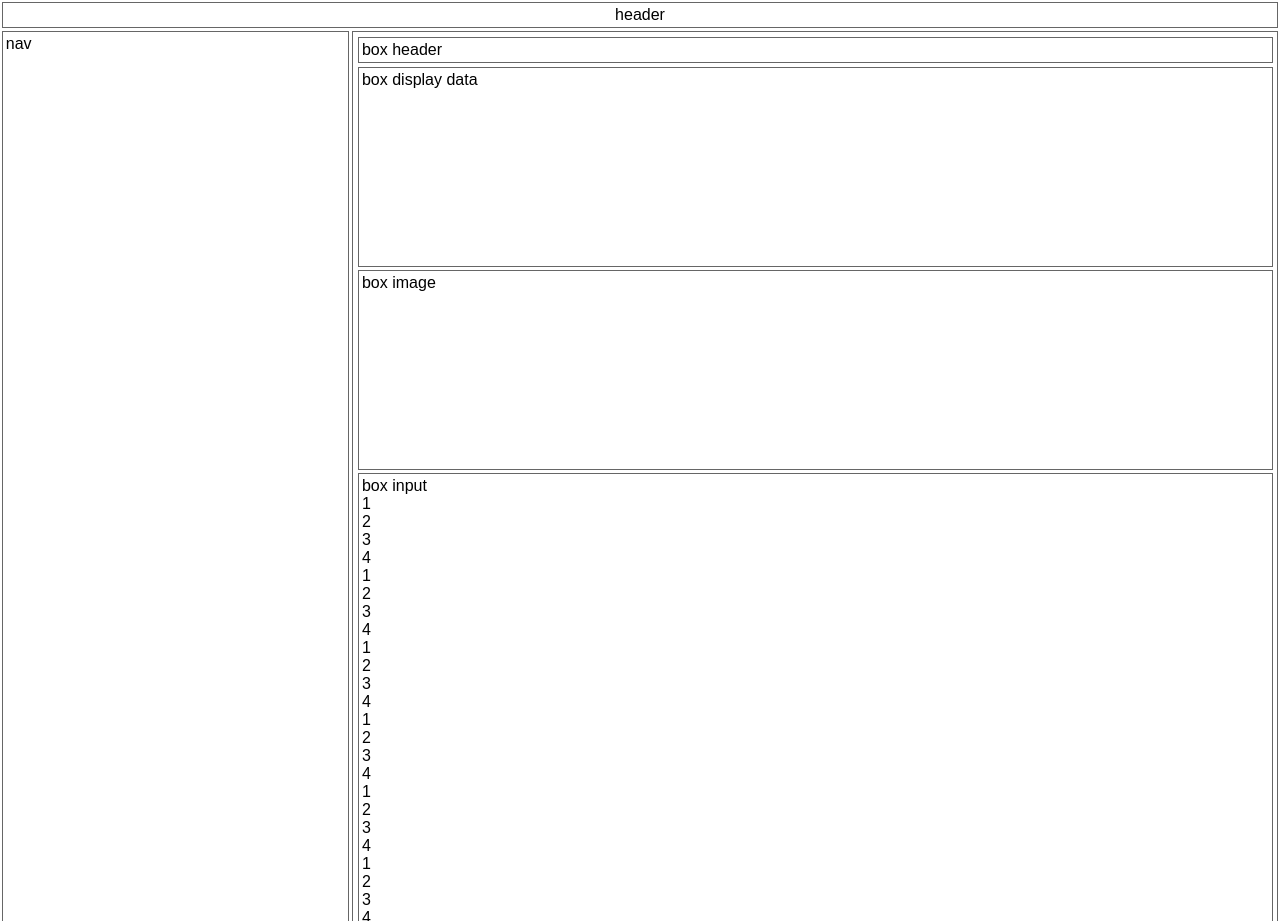
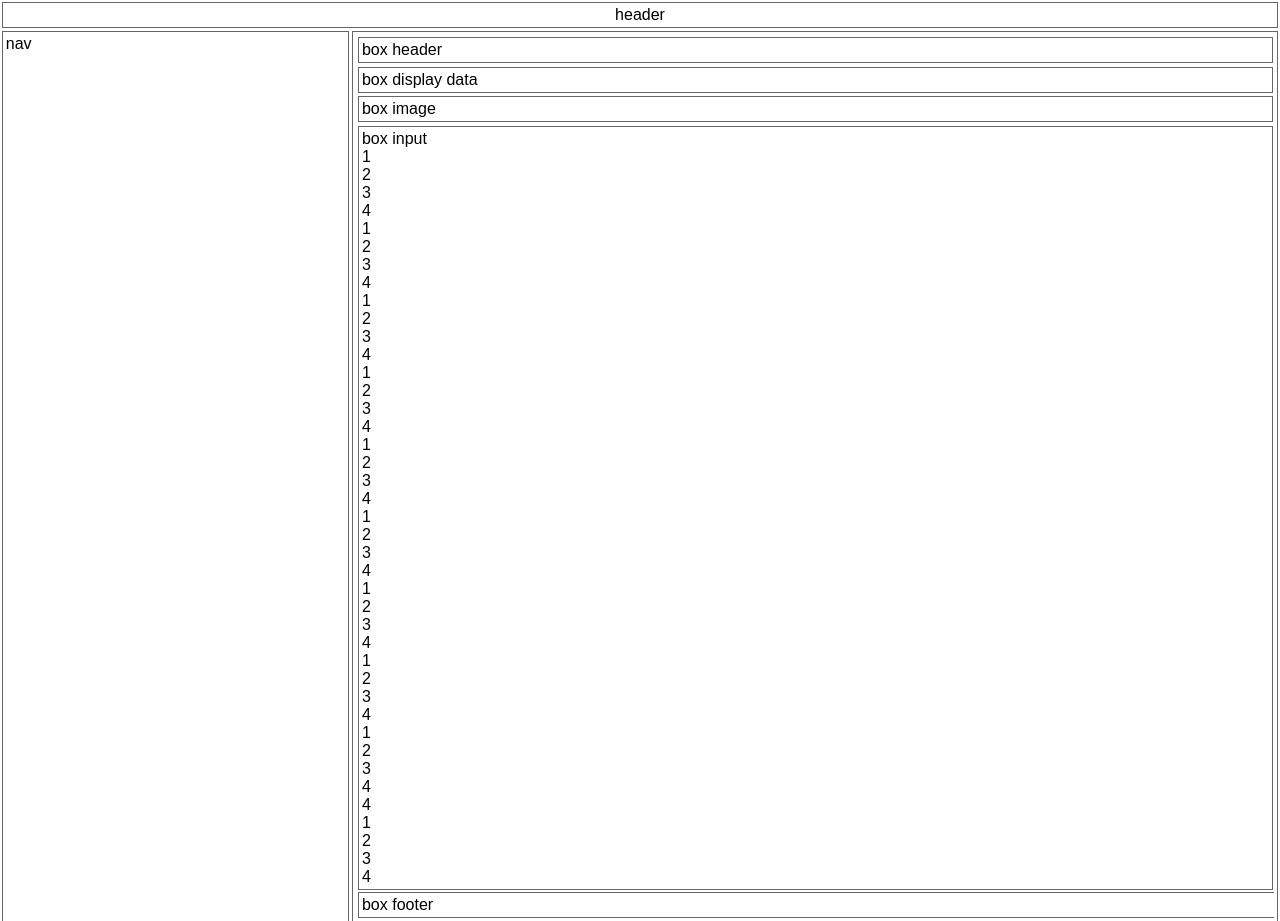
Before and after one commit to maowenxin/tryflexbox, a plain HTML site: page index.html in a window 1280 px wide. Shown: the top 921 px of the page. Drawn offline with Linux system fonts and the light colour scheme.

Commit message:
over flow container

```diff
--- a/index.html
+++ b/index.html
@@ -28,17 +28,17 @@
             text-align: center;
         }
 
-        #main {
+        main {
             display: flex;
             flex: 1;
         }
 
-        #main>nav {
+        main>nav {
             flex: 1 6 23%;
             order: 1;
         }
 
-        #main>article {
+        main>article {
             flex: 3 1 60%;
             order: 2;
             display: flex;
@@ -59,9 +59,9 @@
         }
 
         header,
-        #main>article,
-        #main>aside,
-        #main>nav,
+        main>article,
+        main>aside,
+        main>nav,
         footer,
         .box_header,
         .box,
@@ -72,18 +72,18 @@
             padding: .2em;
             margin: .1em;
         }
-        #main>aside {
+        main>aside {
             flex: 1 6 23%;
             order: 3;
             display: none;
         }
         .box {
             /* flex:1; */
-            height:200px;
+            /* height:200px; */
         }
         .box_image {
             /* flex:1; */
-            height:200px;
+            /* height:200px; */
         }
         .box_input {
             flex: 1;
@@ -91,12 +91,12 @@
 
         .some_container {
             flex: 1;
-            position: relative;
+            /* position: relative; */
             overflow-y:scroll;
         }
 
         .box_input {
-            overflow-y: scroll;
+            /* overflow-y: scroll; */
         }
 
         .box_footer {
@@ -110,7 +110,7 @@
 
 <body>
     <header>header</header>
-    <div id="main">
+    <main>
         <article>
             <div class="box_header">box header</div>
             <div class="box">box display data</div>
@@ -154,7 +154,7 @@
         </article>
         <nav>nav</nav>
         <aside>aside</aside>
-    </div>
+    </main>
     <footer>footer</footer>
 </body>
 
```
